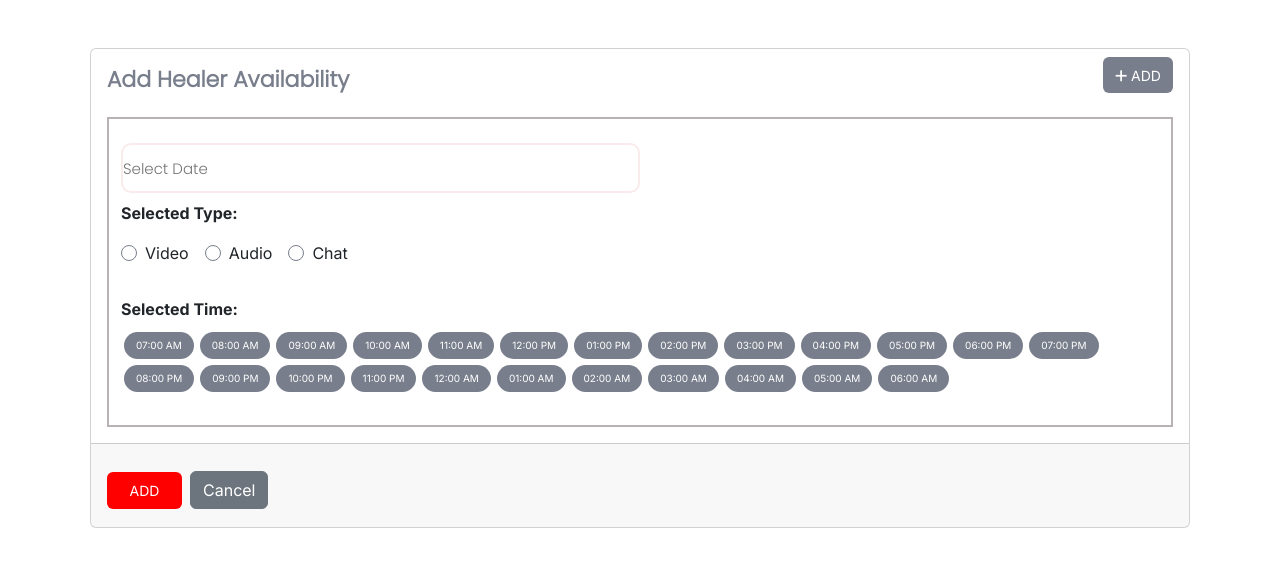
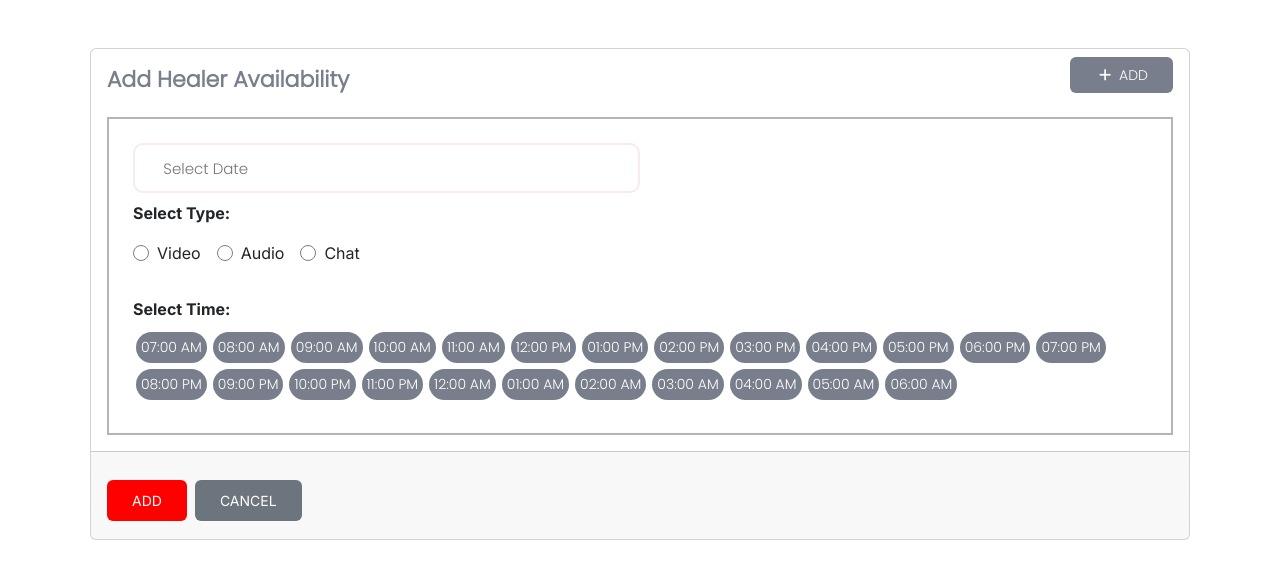
Before and after one commit to Deeba-zcs/Newu, a Next.js app: page /healer in a window 1280 px wide. Shown: the top 578 px of the page. Built offline with nearby package versions, Linux system fonts and the light colour scheme.

Commit message:
multiple button checed

```diff
--- a/package.json
+++ b/package.json
@@ -9,6 +9,9 @@
     "lint": "next lint"
   },
   "dependencies": {
+    "@mui/material": "^5.14.4",
+    "@mui/x-date-pickers": "^6.11.0",
+    "@mui/x-date-pickers-pro": "^6.11.0",
     "bootstrap": "^5.3.1",
     "eslint": "8.46.0",
     "eslint-config-next": "13.4.12",
--- a/src/app/healer/healer.css
+++ b/src/app/healer/healer.css
@@ -4,7 +4,7 @@
   font-family: "Poppins", sans-serif;
   font-weight: 800;
 }
-.container {
+.containerr {
   border: 2px solid rgb(185, 178, 178);
 }
 .buttonStyle {
@@ -38,17 +38,24 @@
   font-size: 15px !important;
 }
 .divbtn {
-  width: 75px;
-  height: 37px;
   margin-bottom: 10px;
   margin-top: 20px;
   top: 147px;
   left: 1211px;
   font-size: 14px !important;
+  padding-left: 25px !important;
+  padding-right: 25px !important;
+  padding-top: 10px !important;
+  padding-bottom: 10px !important;
   border-radius: 15px;
-  background-color: red !important;
+  /* background-color: red !important; */
   border: none !important;
   font-family: "Poppins", sans-serif;
+}
+
+.btntime.selected {
+  background-color: red;
+  color: white;
 }
 
 .form-check-input {
@@ -56,7 +63,7 @@
   border-color: rgb(120, 126, 139) !important  ;
 }
 .form-check-input:checked {
-  border-color: rgb(120, 126, 139) !important  ;
-  background-color: rgb(64, 65, 65) !important;
+  border-color: red !important  ;
+  background-color: red !important;
   box-shadow: none !important;
 }
--- a/src/app/healer/page.js
+++ b/src/app/healer/page.js
@@ -1,11 +1,23 @@
 "use client";
 import Button from "react-bootstrap/Button";
 import Card from "react-bootstrap/Card";
+import React, { useState } from "react";
 import "./healer.css";
-
+// import { DateRangePicker } from "@mui/x-date-pickers-pro/DateRangePicker";
+// import { SingleInputDateRangeField } from "@mui/x-date-pickers-pro/SingleInputDateRangeField";
 function Healer() {
   const timeSlots = generateTimeSlots();
+  const [selectedSlots, setSelectedSlots] = useState([]);
 
+  const toggleSlot = (index) => {
+    if (selectedSlots.includes(index)) {
+      setSelectedSlots(
+        selectedSlots.filter((slotIndex) => slotIndex !== index)
+      );
+    } else {
+      setSelectedSlots([...selectedSlots, index]);
+    }
+  };
   function generateTimeSlots() {
     const currentTime = new Date();
     const startTime = new Date(currentTime);
@@ -33,7 +45,12 @@ function Healer() {
 
     return timeSlots;
   }
+  const [selectedSlot, setSelectedSlot] = useState(null);
 
+  const showtime = (index) => {
+    console.log("Selected slot:", index);
+    setSelectedSlot(index);
+  };
   return (
     <>
       <div className=" mt-5">
@@ -41,62 +58,70 @@ function Healer() {
           <Card.Header className="bg-transparent border-0">
             <div className="row">
               <div
-                className="col-12 col-md-4"
+                className="col-12 col-md-6"
                 style={{
                   marginTop: "10px",
                   fontSize: "22px",
                   color: "rgb(120, 126, 139)",
-                  fontFamily: "Poppins",
+                  fontFamily: "Poppins,sans-serif",
                   fontWeight: "1000!important",
                 }}
               >
                 <h3 className="header mb-0">Add Healer Availability</h3>
               </div>
-              <div className="col-12 col-md-8 d-flex justify-content-md-end">
+              <div className="col-12 col-md-6 d-flex justify-content-md-end">
                 <Button
                   className="btn btn-primary"
                   style={{
                     backgroundColor: "rgb(120, 126, 139)",
                     border: "none",
-                    // marginLeft: "600px",
-                    // marginTop: "10px",
                     fontSize: "14px",
+                    paddingLeft: "25px",
+                    paddingRight: "25px",
+                    fontFamily: "Poppins,sans-serif",
                   }}
                 >
-                  <i className="fa-solid fa-plus"></i> ADD
+                  <i className="fa-solid fa-plus mx-1 "> </i> ADD
                 </Button>
               </div>
             </div>
           </Card.Header>
 
           <Card.Body>
-            <div className="container">
-              <form>
+            <div className="containerr">
+              <form className="mx-4">
                 <Card.Title>
                   <div className="mt-4">
                     <div>
                       <input
                         type="text"
-                        className="datadiv"
-                        placeholder="Select Date"
-                        onFocus={(e) => (e.target.type = "date")}
+                        className="datadiv px-3"
+                        placeholder="   Select Date"
+                        onFocus={(e) => {
+                          e.target.type = "date";
+                          e.target.min = "  yyyy-mm-dd";
+                        }}
                         onBlur={(e) => {
                           if (!e.target.value) {
                             e.target.type = "text";
+                            e.target.min = null;
                           }
                         }}
                       />
                     </div>
+                    {/* <DateRangePicker
+                      slots={{ field: SingleInputDateRangeField }}
+                    /> */}
                   </div>
                 </Card.Title>
                 <Card.Text>
-                  <strong>Selected Type:</strong>
+                  <strong>Select Type:</strong>
                   <br />
                   <div className="form-check form-check-inline mt-3">
                     <input
                       className="form-check-input"
                       type="radio"
-                      name="communicationMode"
+                      name="Mode"
                       id="videoRadio"
                       value="video"
                     />
@@ -108,7 +133,7 @@ function Healer() {
                     <input
                       className="form-check-input"
                       type="radio"
-                      name="communicationMode"
+                      name="Mode"
                       id="voiceRadio"
                       value="audio"
                     />
@@ -120,7 +145,7 @@ function Healer() {
                     <input
                       className="form-check-input"
                       type="radio"
-                      name="communicationMode"
+                      name="Mode"
                       id="chatRadio"
                       value="chat"
                     />
@@ -131,13 +156,32 @@ function Healer() {
                 </Card.Text>
                 <Card.Text>
                   <div className="divtimeslot">
-                    <strong className="mb-3">Selected Time:</strong>
+                    <strong className="mb-3">Select Time:</strong>
                     <div className="mt-2">
-                      {timeSlots.map((timeSlot, index) => (
-                        <Button key={index} className="btntime">
-                          {timeSlot}
-                        </Button>
-                      ))}
+                      <div>
+                        {timeSlots.map((timeSlot, index) => (
+                          <Button
+                            key={index}
+                            style={{
+                              backgroundColor: selectedSlots.includes(index)
+                                ? "red"
+                                : "rgb(120, 126, 139)",
+                              color: selectedSlots.includes(index)
+                                ? "white"
+                                : "",
+                              borderRadius: "40px",
+                              margin: "3px",
+                              padding: "5px",
+                              border: "none",
+                              fontSize: "14px",
+                              fontFamily: "Poppins",
+                            }}
+                            onClick={() => toggleSlot(index)}
+                          >
+                            {timeSlot}
+                          </Button>
+                        ))}
+                      </div>
                     </div>
                   </div>
                 </Card.Text>
@@ -146,8 +190,10 @@ function Healer() {
           </Card.Body>
 
           <Card.Footer className="text-muted">
-            <Button className="divbtn">ADD</Button>
-            <Button className="btn btn-secondary mx-2 mt-2">Cancel</Button>
+            <Button className="divbtn" style={{ backgroundColor: "red" }}>
+              ADD
+            </Button>
+            <Button className="btn btn-secondary  mx-2 divbtn">CANCEL</Button>
           </Card.Footer>
         </Card>
       </div>
--- a/src/app/layout.js
+++ b/src/app/layout.js
@@ -32,11 +32,11 @@ export default function RootLayout({ children }) {
           integrity="sha384-9ndCyUaIbzAi2FUVXJi0CjmCapSmO7SnpJef0486qhLnuZ2cdeRhO02iuK6FUUVM"
           crossorigin="anonymous"
         />
-        {/* <script
+         <script
           src="https://cdn.jsdelivr.net/npm/bootstrap@5.3.0/dist/js/bootstrap.bundle.min.js"
           integrity="sha384-geWF76RCwLtnZ8qwWowPQNguL3RmwHVBC9FhGdlKrxdiJJigb/j/68SIy3Te4Bkz"
           crossorigin="anonymous"
-        ></script> */}
+        ></script>
       </head>
       <body className={inter.className}>{children}</body>
     </html>
--- a/src/app/page.js
+++ b/src/app/page.js
@@ -5,5 +5,5 @@ import Question from "./Question/page";
 import Healer from "./healer/page";
 
 export default function Home() {
-  return <Healer />;
+  return <Question />;
 }
```
Also changed, not shown: 1 other file (tests, documents, lock files or other folders).
